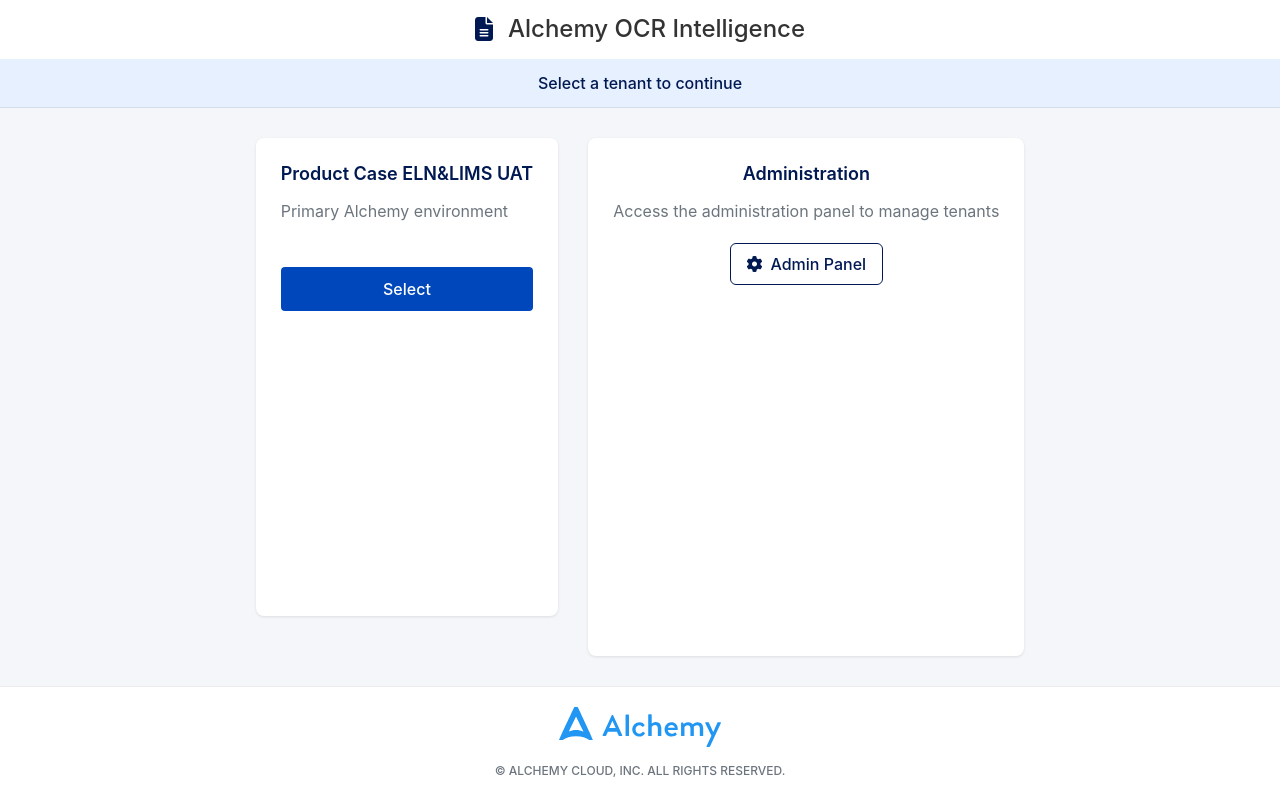
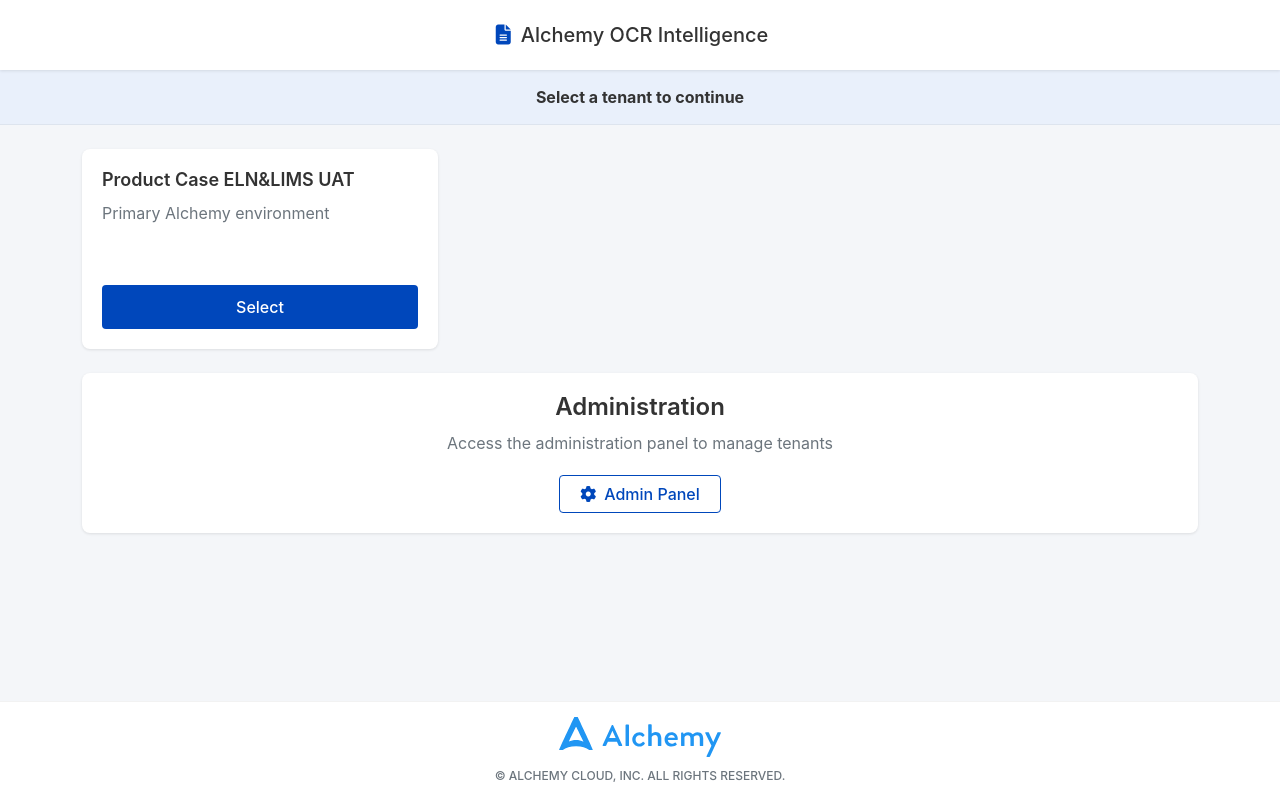
Before and after one commit to pbrose82/coa-ocr-simple, a Flask app: page / in a window 1280 px wide. Run offline with Flask 2, Linux system fonts and the light colour scheme.

Commit message:
Update tenant_selector.html

```diff
--- a/templates/tenant_selector.html
+++ b/templates/tenant_selector.html
@@ -3,24 +3,12 @@
 <head>
     <meta charset="UTF-8">
     <meta name="viewport" content="width=device-width, initial-scale=1.0">
-    <title>Tenant Selector - Alchemy OCR Intelligence</title>
+    <title>Alchemy OCR Intelligence</title>
     <link href="https://cdn.jsdelivr.net/npm/bootstrap@5.3.0-alpha1/dist/css/bootstrap.min.css" rel="stylesheet">
     <link rel="stylesheet" href="https://cdnjs.cloudflare.com/ajax/libs/font-awesome/6.4.0/css/all.min.css">
-    <link rel="stylesheet" href="{{ url_for('static', filename='css/styles.css') }}">
     <style>
-        :root {
-            --alchemy-blue: #0047BB;
-            --alchemy-light-blue: #3F88F6;
-            --alchemy-blue-bg: #E7F0FF;
-            --alchemy-dark: #001952;
-            --alchemy-green: #00A86B;
-            --alchemy-red: #E4002B;
-            --alchemy-grey: #6C757D;
-            --alchemy-light-grey: #F8F9FA;
-        }
-
         body {
-            font-family: 'Inter', -apple-system, BlinkMacSystemFont, "Segoe UI", Roboto, Helvetica, Arial, sans-serif;
+            font-family: -apple-system, BlinkMacSystemFont, "Segoe UI", Roboto, Helvetica, Arial, sans-serif;
             background-color: #f4f6f9;
             min-height: 100vh;
             display: flex;
@@ -29,99 +17,97 @@
         }
 
         /* Header styles */
-        .header {
+        .navbar {
             background-color: white;
+            box-shadow: 0 1px 3px rgba(0,0,0,0.1);
             padding: 15px 0;
-            box-shadow: 0 1px 3px rgba(0,0,0,0.1);
-            text-align: center;
         }
 
-        .header-container {
+        .navbar-brand {
+            font-weight: 500;
+            font-size: 20px;
+            color: #333;
             display: flex;
             align-items: center;
             justify-content: center;
-            max-width: 1200px;
-            margin: 0 auto;
-            padding: 0 20px;
-        }
-
-        .header-logo {
-            margin-right: 15px;
-            font-size: 24px;
-            color: var(--alchemy-dark);
-            vertical-align: middle;
-        }
-
-        .header-title {
-            color: #333;
-            font-weight: 500;
-            font-size: 24px;
-            margin: 0;
-        }
-
-        /* Tenant prompt banner */
-        .tenant-prompt {
-            background-color: var(--alchemy-blue-bg);
-            padding: 12px 0;
-            text-align: center;
-            color: var(--alchemy-dark);
-            border-bottom: 1px solid rgba(0,0,0,0.08);
-            font-weight: 500;
-        }
-
-        /* Main content styles */
-        .main-content {
-            flex: 1;
-            padding: 30px 20px;
-            max-width: 1200px;
-            margin: 0 auto;
             width: 100%;
         }
 
-        /* Tenant cards */
-        .tenant-grid {
-            display: grid;
-            grid-template-columns: repeat(auto-fill, minmax(300px, 1fr));
-            gap: 20px;
-            margin-bottom: 40px;
+        .navbar-icon {
+            margin-right: 10px;
+            color: #0047BB;
         }
 
-        .tenant-card {
-            background-color: white;
+        /* Banner styles */
+        .tenant-banner {
+            background-color: #e9f0fb;
+            padding: 15px 0;
+            text-align: center;
+            color: #333;
+            border-bottom: 1px solid rgba(0,0,0,0.05);
+        }
+
+        /* Card styles */
+        .card {
             border-radius: 8px;
             box-shadow: 0 1px 3px rgba(0,0,0,0.1);
-            padding: 25px;
+            border: none;
+            margin-bottom: 20px;
+            transition: all 0.2s ease;
             height: 100%;
         }
 
-        .tenant-card h5 {
-            color: var(--alchemy-dark);
-            font-weight: 600;
-            font-size: 18px;
-            margin-bottom: 15px;
+        .card:hover {
+            box-shadow: 0 4px 8px rgba(0,0,0,0.1);
         }
 
-        .tenant-card p {
-            color: var(--alchemy-grey);
-            margin-bottom: 20px;
-            flex-grow: 1;
-            min-height: 48px;
+        .card-body {
+            padding: 20px;
         }
 
-        .tenant-card .btn {
+        .card-title {
+            font-weight: 600;
+            color: #333;
+            font-size: 18px;
+            margin-bottom: 10px;
+        }
+
+        .card-text {
+            color: #6c757d;
+            margin-bottom: 20px;
+            min-height: 44px;
+        }
+
+        /* Button styles */
+        .btn-select {
+            background-color: #0047BB;
+            color: white;
+            border: none;
             width: 100%;
             padding: 10px;
+            border-radius: 4px;
             font-weight: 500;
+            transition: all 0.2s ease;
         }
 
-        .btn-primary {
-            background-color: var(--alchemy-blue);
-            border-color: var(--alchemy-blue);
+        .btn-select:hover {
+            background-color: #003d9e;
         }
 
-        .btn-primary:hover {
-            background-color: var(--alchemy-light-blue);
-            border-color: var(--alchemy-light-blue);
+        .btn-admin {
+            background-color: white;
+            color: #0047BB;
+            border: 1px solid #0047BB;
+            padding: 6px 20px;
+            border-radius: 4px;
+            font-weight: 500;
+            display: inline-flex;
+            align-items: center;
+            gap: 8px;
+        }
+
+        .btn-admin:hover {
+            background-color: #f0f7ff;
         }
 
         /* Admin section */
@@ -129,113 +115,95 @@
             background-color: white;
             border-radius: 8px;
             box-shadow: 0 1px 3px rgba(0,0,0,0.1);
-            padding: 25px;
+            padding: 20px;
+            margin-bottom: 40px;
             text-align: center;
         }
 
-        .admin-section h5 {
-            color: var(--alchemy-dark);
+        .admin-section h4 {
             font-weight: 600;
-            font-size: 18px;
-            margin-bottom: 15px;
+            color: #333;
+            margin-bottom: 10px;
         }
 
         .admin-section p {
-            color: var(--alchemy-grey);
+            color: #6c757d;
             margin-bottom: 20px;
-        }
-
-        .btn-outline-dark {
-            color: var(--alchemy-dark);
-            border-color: var(--alchemy-dark);
-            padding: 8px 16px;
-            font-weight: 500;
-        }
-
-        .btn-outline-dark:hover {
-            background-color: var(--alchemy-dark);
-            color: white;
         }
 
         /* Footer styles */
         .footer {
             background-color: white;
             width: 100%;
-            padding: 20px 0;
-            border-top: 1px solid rgba(0,0,0,0.08);
+            padding: 15px 0;
             text-align: center;
             margin-top: auto;
+            border-top: 1px solid rgba(0,0,0,0.05);
         }
 
-        .footer-content {
-            display: flex;
-            flex-direction: column;
-            justify-content: center;
-            align-items: center;
-            gap: 10px;
+        .footer img {
+            height: 40px;
+            margin-bottom: 10px;
         }
 
-        .footer-logo {
-            height: 40px;
-            margin-bottom: 5px;
-        }
-
-        .copyright {
-            color: var(--alchemy-grey);
+        .footer-text {
+            color: #6c757d;
             font-size: 12px;
             font-weight: 500;
-        }
-
-        /* Responsive styles */
-        @media (max-width: 768px) {
-            .tenant-grid {
-                grid-template-columns: 1fr;
-            }
         }
     </style>
 </head>
 <body>
-    <!-- Header -->
-    <div class="header">
-        <div class="header-container">
-            <i class="fas fa-file-alt header-logo"></i>
-            <h1 class="header-title">Alchemy OCR Intelligence</h1>
+    <!-- Header Navbar -->
+    <nav class="navbar">
+        <div class="container">
+            <span class="navbar-brand">
+                <i class="fas fa-file-alt navbar-icon"></i>
+                Alchemy OCR Intelligence
+            </span>
+        </div>
+    </nav>
+
+    <!-- Tenant Banner -->
+    <div class="tenant-banner">
+        <div class="container">
+            <strong>Select a tenant to continue</strong>
         </div>
     </div>
 
-    <!-- Tenant Prompt Banner -->
-    <div class="tenant-prompt">
-        Select a tenant to continue
-    </div>
-
     <!-- Main Content -->
-    <div class="main-content">
+    <div class="container py-4">
         <!-- Tenant Cards -->
-        <div class="tenant-grid">
+        <div class="row row-cols-1 row-cols-md-3 g-4 mb-4">
             {% for tenant_id, tenant in tenants.items() %}
-            <div class="tenant-card">
-                <h5>{{ tenant.display_name }}</h5>
-                <p>{{ tenant.description }}</p>
-                <a href="/tenant/{{ tenant_id }}" class="btn btn-{{ tenant.button_class }}">Select</a>
+            <div class="col">
+                <div class="card h-100">
+                    <div class="card-body d-flex flex-column">
+                        <h5 class="card-title">{{ tenant.display_name }}</h5>
+                        <p class="card-text">{{ tenant.description }}</p>
+                        <a href="/tenant/{{ tenant_id }}" class="btn btn-select mt-auto">Select</a>
+                    </div>
+                </div>
             </div>
             {% endfor %}
         </div>
 
         <!-- Admin Section -->
         <div class="admin-section">
-            <h5>Administration</h5>
+            <h4>Administration</h4>
             <p>Access the administration panel to manage tenants</p>
-            <a href="/admin" class="btn btn-outline-dark">
-                <i class="fas fa-cog me-2"></i>Admin Panel
+            <a href="/admin" class="btn btn-admin">
+                <i class="fas fa-cog"></i>
+                Admin Panel
             </a>
         </div>
     </div>
 
     <!-- Footer -->
     <div class="footer">
-        <div class="footer-content">
-            <img src="{{ url_for('static', filename='Alchemy-logo.svg') }}" alt="Alchemy Cloud Logo" class="footer-logo">
-            <div class="copyright">© ALCHEMY CLOUD, INC. ALL RIGHTS RESERVED.</div>
+        <div class="container">
+            <img src="{{ url_for('static', filename='Alchemy-logo.svg') }}" alt="Alchemy Cloud Logo">
+            <div class="footer-text">© ALCHEMY CLOUD, INC. ALL RIGHTS RESERVED.</div>
         </div>
     </div>
 </body>
```
